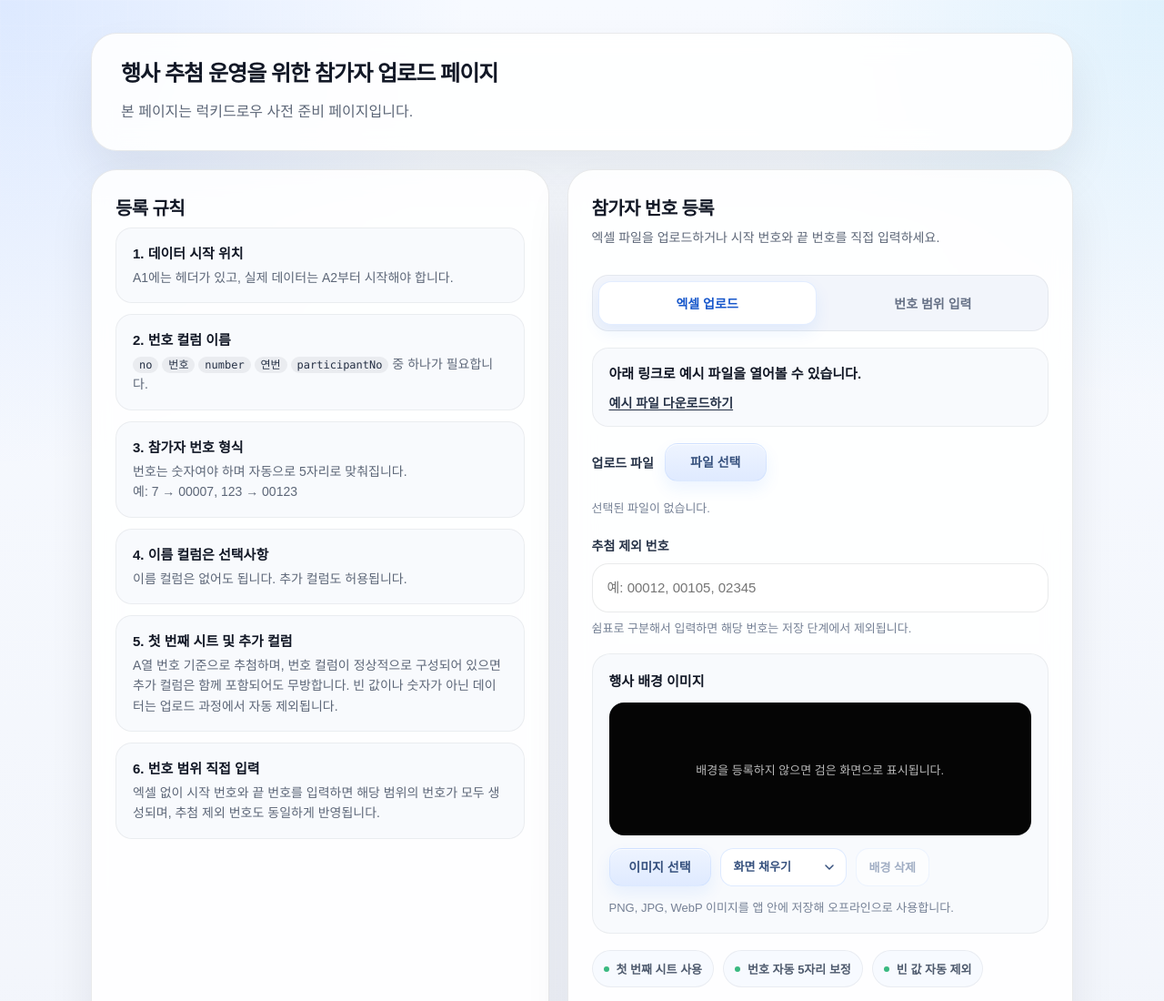
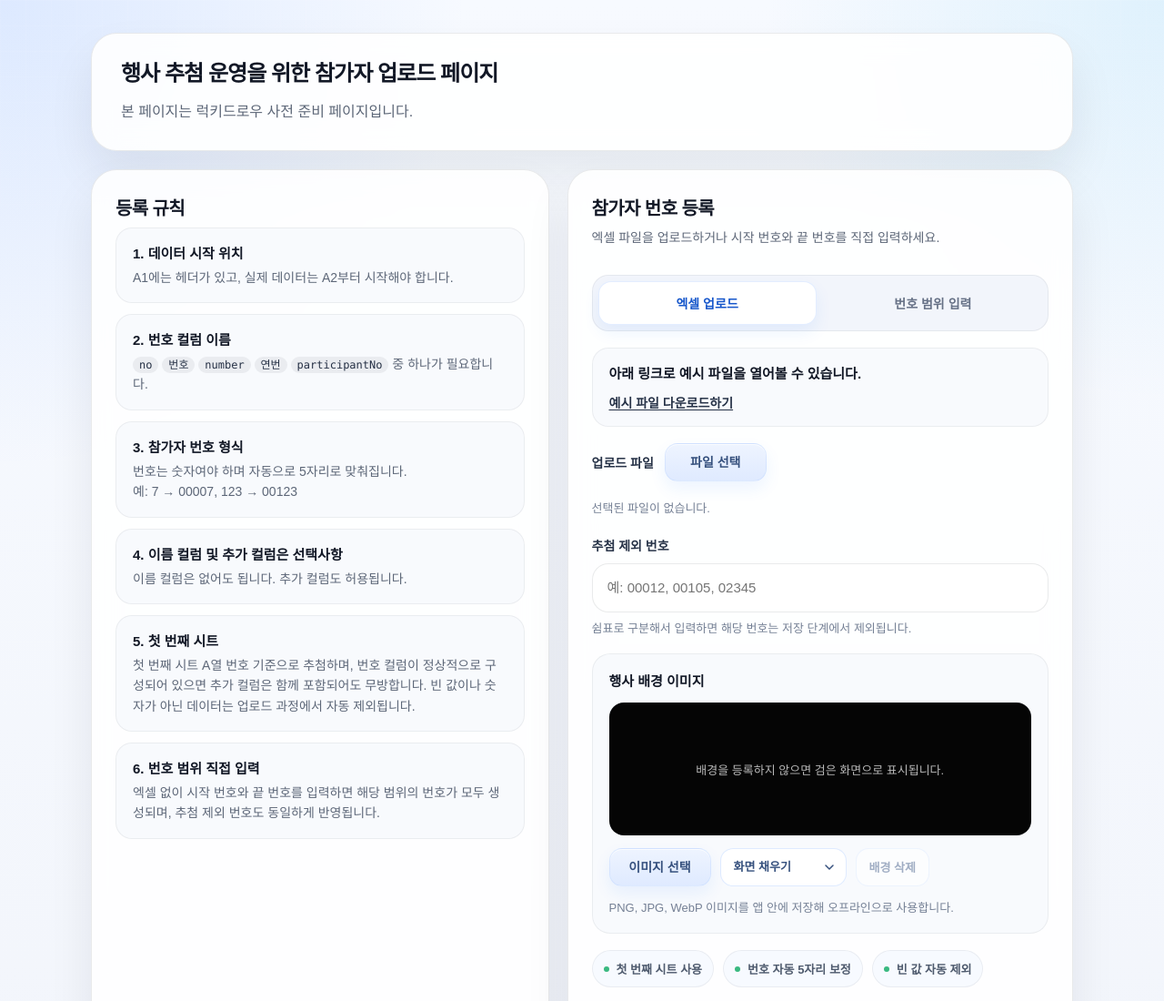
Before and after one commit to UZUAD/luckydraw-web, an Electron app: page upload.html in a window 1280 px wide. Shown: the top 1100 px of the page at 91% size. Drawn offline with Linux system fonts and the light colour scheme.

Commit message:
fix: 디자인 수정

```diff
--- a/upload.html
+++ b/upload.html
@@ -744,13 +744,13 @@
           </div>
 
           <div class="rule-item">
-            <strong>4. 이름 컬럼은 선택사항</strong>
+            <strong>4. 이름 컬럼 및 추가 컬럼은 선택사항</strong>
             <p>이름 컬럼은 없어도 됩니다. 추가 컬럼도 허용됩니다.</p>
           </div>
 
           <div class="rule-item">
-            <strong>5. 첫 번째 시트 및 추가 컬럼</strong>
-            <p>A열 번호 기준으로 추첨하며, 번호 컬럼이 정상적으로 구성되어 있으면 추가 컬럼은 함께 포함되어도 무방합니다. 빈 값이나 숫자가 아닌 데이터는 업로드 과정에서 자동 제외됩니다.</p>
+            <strong>5. 첫 번째 시트</strong>
+            <p>첫 번째 시트 A열 번호 기준으로 추첨하며, 번호 컬럼이 정상적으로 구성되어 있으면 추가 컬럼은 함께 포함되어도 무방합니다. 빈 값이나 숫자가 아닌 데이터는 업로드 과정에서 자동 제외됩니다.</p>
           </div>
 
           <div class="rule-item">
```
